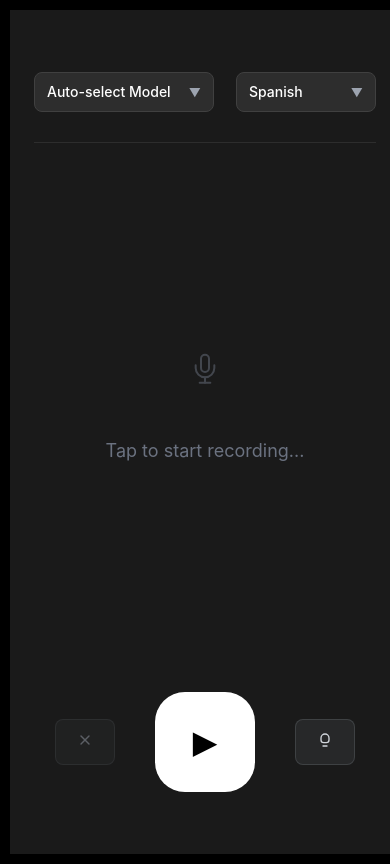
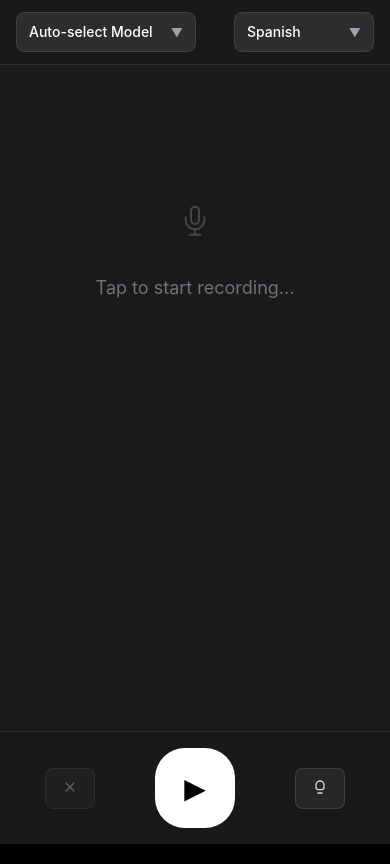
Before and after one commit to Erick-Suarez/transcribe, a website: page public/index.html in a window 390 px wide. Drawn offline with nearby package versions, Linux system fonts and the light colour scheme; no server answers.

Commit message:
improve mobile experience.

```diff
--- a/public/index.html
+++ b/public/index.html
@@ -15,30 +15,35 @@
             font-family: -apple-system, BlinkMacSystemFont, 'Segoe UI', 'Roboto', 'Oxygen', 'Ubuntu', 'Cantarell', sans-serif;
             background: #000000;
             color: #ffffff;
-            min-height: 100vh;
+            height: 100vh;
             margin: 0;
             padding: 0;
             line-height: 1.6;
+            overflow: hidden;
         }
 
         .container {
             background: #1a1a1a;
-            min-height: 100vh;
-            width: 100%;
-            padding: 40px 60px;
+            width: 100vw;
+            height: 100vh;
+            padding: 0;
             display: flex;
             flex-direction: column;
-            max-width: none;
+            position: fixed;
+            top: 0;
+            left: 0;
+            overflow: hidden;
         }
 
         .header {
             display: flex;
             justify-content: space-between;
             align-items: center;
-            padding: 30px 0;
+            padding: 16px 20px;
             border-bottom: 1px solid #2d2d2d;
-            margin-bottom: 40px;
-            width: 100%;
+            background: rgba(26, 26, 26, 0.95);
+            backdrop-filter: blur(10px);
+            flex-shrink: 0;
         }
 
 
@@ -227,24 +232,43 @@
 
         .transcription-area {
             flex: 1;
-            padding: 40px 0;
-            font-size: 18px;
-            line-height: 1.7;
+            padding: 20px;
+            font-size: 16px;
+            line-height: 1.6;
             color: #ffffff;
-            min-height: 400px;
             overflow-y: auto;
-            width: 100%;
+            overflow-x: hidden;
+            scroll-behavior: smooth;
+            -webkit-overflow-scrolling: touch;
+            /* Hide scrollbars */
+            scrollbar-width: none; /* Firefox */
+            -ms-overflow-style: none; /* Internet Explorer 10+ */
+        }
+
+        .transcription-area::-webkit-scrollbar {
+            display: none; /* WebKit */
         }
 
         .transcript-line {
             margin-bottom: 16px;
             animation: fadeIn 0.3s ease-in;
+            transform: translateZ(0); /* Enable hardware acceleration */
+            backface-visibility: hidden; /* Prevent flickering on mobile */
+            word-wrap: break-word;
+            overflow-wrap: break-word;
+            hyphens: auto;
         }
 
         .interim-text {
             color: #9ca3af;
             font-style: italic;
             animation: pulse-text 1.5s infinite;
+            transform: translateZ(0); /* Enable hardware acceleration */
+            backface-visibility: hidden; /* Prevent flickering on mobile */
+            will-change: opacity; /* Optimize for opacity changes */
+            word-wrap: break-word;
+            overflow-wrap: break-word;
+            hyphens: auto;
         }
 
         @keyframes fadeIn {
@@ -258,9 +282,11 @@
         }
 
         .bottom-section {
-            margin-top: auto;
-            padding-top: 40px;
-            width: 100%;
+            flex-shrink: 0;
+            padding: 20px;
+            background: rgba(26, 26, 26, 0.95);
+            backdrop-filter: blur(10px);
+            border-top: 1px solid #2d2d2d;
         }
 
         .language-selector {
@@ -375,10 +401,8 @@
             display: flex;
             justify-content: space-between;
             align-items: center;
-            margin-bottom: 30px;
             max-width: 300px;
-            margin-left: auto;
-            margin-right: auto;
+            margin: 0 auto;
         }
 
         .control-text-button {
@@ -559,8 +583,8 @@
         }
 
         .empty-state-icon {
-            font-size: 64px;
-            margin-bottom: 20px;
+            font-size: 48px;
+            margin-bottom: 16px;
             opacity: 0.5;
         }
 
@@ -616,52 +640,39 @@
         }
 
         @media (max-width: 768px) {
-            .container {
-                padding: 32px 24px;
-                margin: 10px;
-            }
-
-            .header h1 {
-                font-size: 1.875rem;
+            .header {
+                padding: 12px 16px;
             }
 
             .transcription-area {
-                font-size: 1rem;
-                padding: 24px;
-                min-height: 280px;
+                font-size: 15px;
+                padding: 16px;
             }
 
-            .btn {
-                min-width: 150px;
-                padding: 14px 24px;
+            .bottom-section {
+                padding: 16px;
             }
 
-            .controls {
-                gap: 12px;
+            .control-button {
+                width: 80px;
+                height: 80px;
+                font-size: 28px;
             }
 
-            .clear-btn {
-                min-width: 140px;
+            .control-text-button {
+                min-width: 50px;
+                padding: 10px 12px;
+                font-size: 14px;
             }
         }
 
-        /* Scrollbar styling */
-        .transcription-area::-webkit-scrollbar {
-            width: 6px;
+        /* Ensure no horizontal overflow */
+        * {
+            box-sizing: border-box;
         }
 
-        .transcription-area::-webkit-scrollbar-track {
-            background: #1f2937;
-            border-radius: 3px;
-        }
-
-        .transcription-area::-webkit-scrollbar-thumb {
-            background: #374151;
-            border-radius: 3px;
-        }
-
-        .transcription-area::-webkit-scrollbar-thumb:hover {
-            background: #4b5563;
+        html {
+            overflow: hidden;
         }
 
 
@@ -1030,23 +1041,48 @@
                 return;
             }
 
-            let html = '';
+            // Use DocumentFragment for better performance and less DOM manipulation
+            const fragment = document.createDocumentFragment();
+            const container = document.createElement('div');
 
             // Add final transcript lines
             if (finalTranscript) {
                 const lines = finalTranscript.trim().split('\n').filter(line => line.trim());
                 lines.forEach(line => {
-                    html += `<div class="transcript-line">${escapeHtml(line.trim())}</div>`;
+                    const lineDiv = document.createElement('div');
+                    lineDiv.className = 'transcript-line';
+                    lineDiv.textContent = line.trim();
+                    container.appendChild(lineDiv);
                 });
             }
 
             // Add interim text
             if (interimText) {
-                html += `<div class="interim-text">${escapeHtml(interimText)}</div>`;
+                const interimDiv = document.createElement('div');
+                interimDiv.className = 'interim-text';
+                interimDiv.textContent = interimText;
+                container.appendChild(interimDiv);
             }
 
-            transcriptionArea.innerHTML = html;
-            transcriptionArea.scrollTop = transcriptionArea.scrollHeight;
+            // Store scroll position to maintain it during updates
+            const wasScrolledToBottom = transcriptionArea.scrollHeight - transcriptionArea.scrollTop <= transcriptionArea.clientHeight + 50;
+
+            // Replace content more efficiently
+            transcriptionArea.innerHTML = '';
+            transcriptionArea.appendChild(container);
+
+            // Auto-scroll to bottom only if user was already at bottom or new content added
+            if (wasScrolledToBottom || interimText) {
+                smoothScrollToBottom();
+            }
+        }
+
+        function smoothScrollToBottom() {
+            // Use smooth scrolling for better UX
+            transcriptionArea.scrollTo({
+                top: transcriptionArea.scrollHeight,
+                behavior: 'smooth'
+            });
         }
 
         function escapeHtml(text) {
@@ -1237,3 +1273,4 @@
     </script>
 </body>
 </html>
+</html>
```
